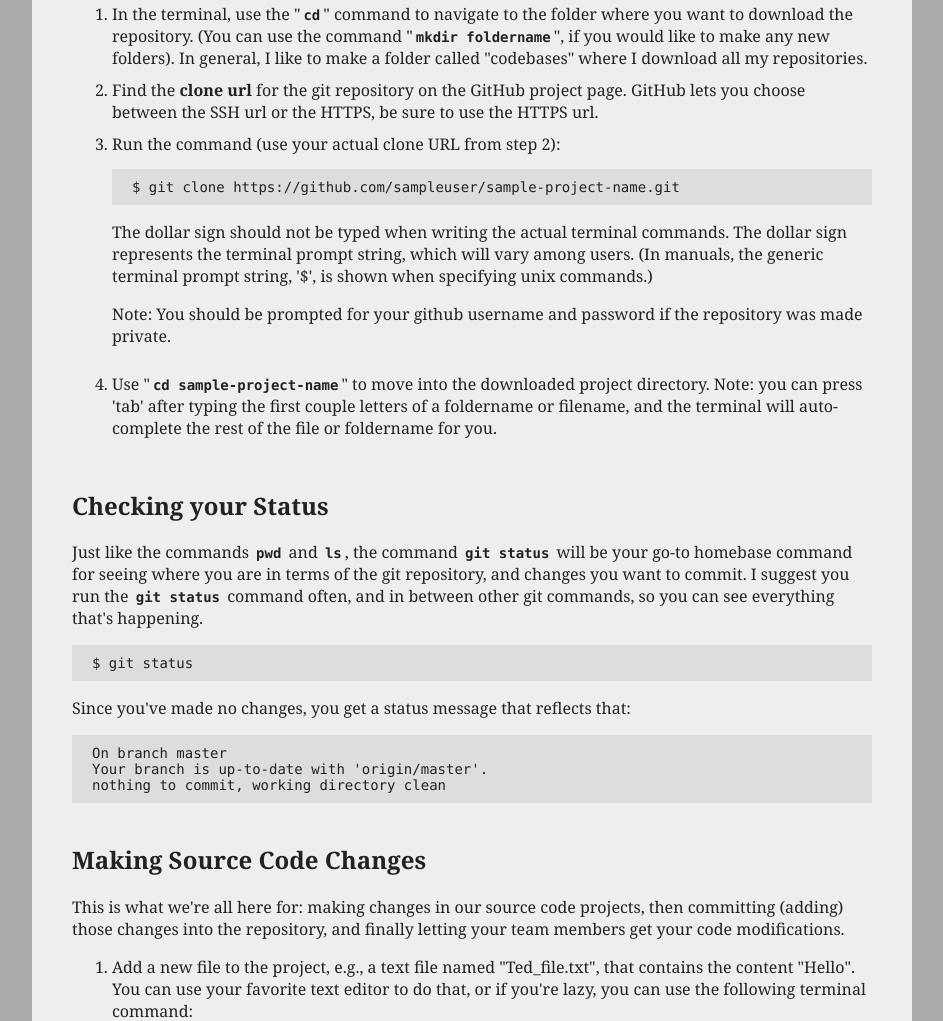
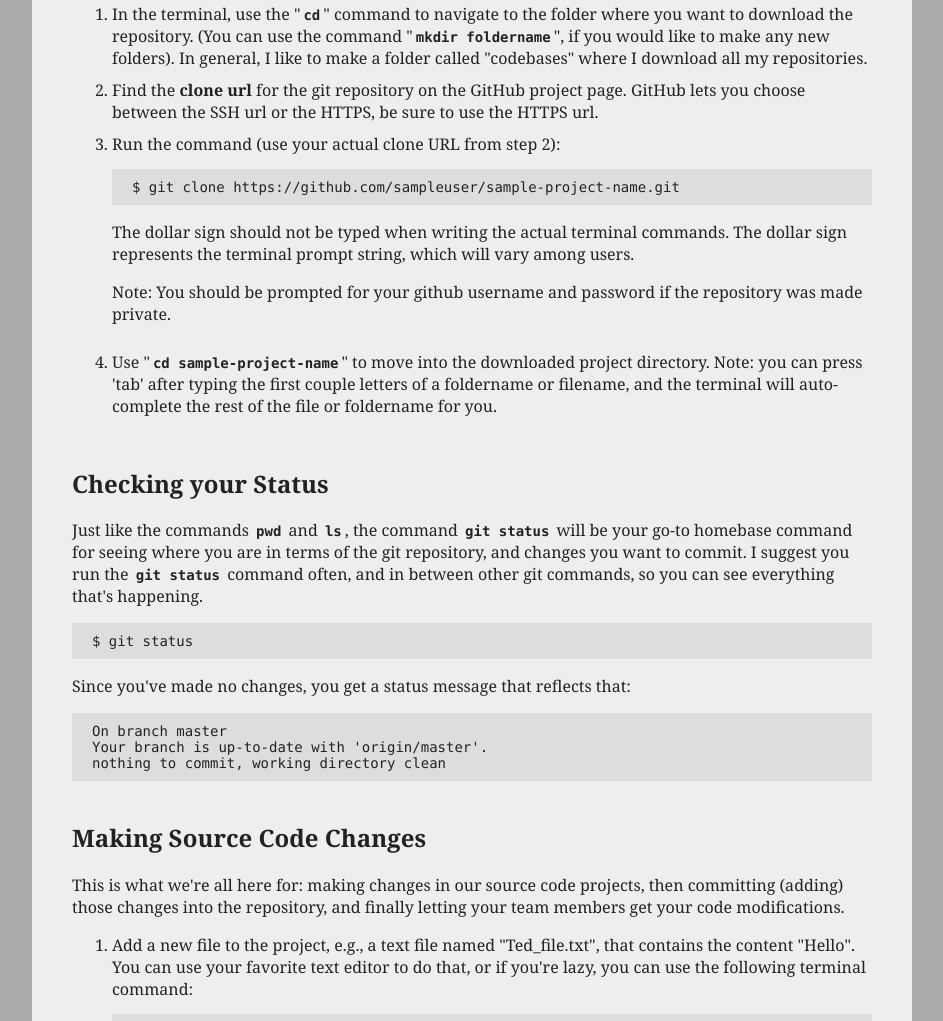
Before and after one commit to tedz2usa/git-guide, a plain HTML site: page index.html in a window 1280 px wide. Shown: the part 1393-2414 px from the top of the page, without its empty margins (168-1111 px from the left). Drawn offline with Linux system fonts and the light colour scheme.

Commit message:
Improvement.

```diff
--- a/index.html
+++ b/index.html
@@ -45,7 +45,7 @@
 				<li>Find the <strong>clone url</strong> for the git repository on the GitHub project page. GitHub lets you choose between the SSH url or the HTTPS, be sure to use the HTTPS url.</li>
 				<li>Run the command (use your actual clone URL from step 2):
 					<p class='unix-command'>git clone https://github.com/sampleuser/sample-project-name.git</p>
-					<p>The dollar sign should not be typed when writing the actual terminal commands. The dollar sign represents the terminal prompt string, which will vary among users. (In manuals, the generic terminal prompt string, '$', is shown when specifying unix commands.)</p>
+					<p>The dollar sign should not be typed when writing the actual terminal commands. The dollar sign represents the terminal prompt string, which will vary among users.</p>
 					<p>Note: You should be prompted for your github username and password if the repository was made private.</p>
 				</li>
 				<li>Use "<span class='unix-command'>cd sample-project-name</span>" to move into the downloaded project directory. Note: you can press 'tab' after typing the first couple letters of a foldername or filename, and the terminal will auto-complete the rest of the file or foldername for you.</li>
```
